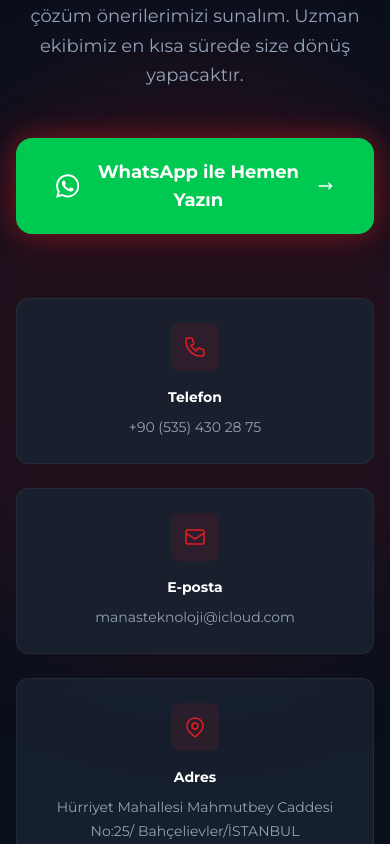
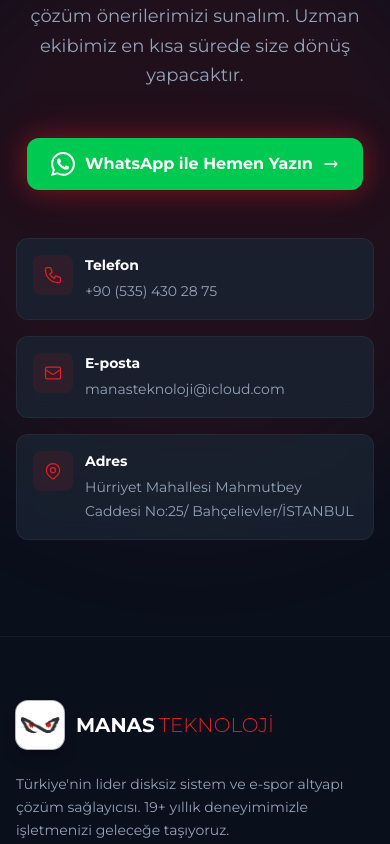
Before and after one commit to akifali9797/MANASTEKNOLOJI, a React (Vite) app: page / in a window 390 px wide. Shown: the part 6820-7664 px from the top of the page. Built offline with nearby package versions, Linux system fonts and the light colour scheme.

Commit message:
Compact contact cards on mobile

```diff
--- a/src/components/Contact.tsx
+++ b/src/components/Contact.tsx
@@ -21,57 +21,65 @@
         </p>
 
         {/* WhatsApp CTA */}
-        <div className="mb-16">
+        <div className="mb-12 sm:mb-16">
           <a
             href="https://wa.me/905354302875"
             target="_blank"
             rel="noopener noreferrer"
-            className="group relative inline-flex items-center gap-3 bg-green-500 hover:bg-green-600 text-white font-bold px-10 py-5 rounded-2xl transition-all duration-300 hover:shadow-2xl hover:shadow-green-500/30 hover:-translate-y-1 text-lg animate-glow"
+            className="group relative inline-flex items-center gap-2.5 bg-green-500 hover:bg-green-600 text-white font-bold px-6 py-3.5 sm:px-10 sm:py-5 rounded-xl sm:rounded-2xl transition-all duration-300 hover:shadow-2xl hover:shadow-green-500/30 hover:-translate-y-1 text-base sm:text-lg animate-glow"
           >
-            <svg className="w-7 h-7" fill="currentColor" viewBox="0 0 24 24">
+            <svg className="w-6 h-6 sm:w-7 sm:h-7" fill="currentColor" viewBox="0 0 24 24">
               <path d="M17.472 14.382c-.297-.149-1.758-.867-2.03-.967-.273-.099-.471-.148-.67.15-.197.297-.767.966-.94 1.164-.173.199-.347.223-.644.075-.297-.15-1.255-.463-2.39-1.475-.883-.788-1.48-1.761-1.653-2.059-.173-.297-.018-.458.13-.606.134-.133.298-.347.446-.52.149-.174.198-.298.298-.497.099-.198.05-.371-.025-.52-.075-.149-.669-1.612-.916-2.207-.242-.579-.487-.5-.669-.51-.173-.008-.371-.01-.57-.01-.198 0-.52.074-.792.372-.272.297-1.04 1.016-1.04 2.479 0 1.462 1.065 2.875 1.213 3.074.149.198 2.096 3.2 5.077 4.487.709.306 1.262.489 1.694.625.712.227 1.36.195 1.871.118.571-.085 1.758-.719 2.006-1.413.248-.694.248-1.289.173-1.413-.074-.124-.272-.198-.57-.347m-5.421 7.403h-.004a9.87 9.87 0 01-5.031-1.378l-.361-.214-3.741.982.998-3.648-.235-.374a9.86 9.86 0 01-1.51-5.26c.001-5.45 4.436-9.884 9.888-9.884 2.64 0 5.122 1.03 6.988 2.898a9.825 9.825 0 012.893 6.994c-.003 5.45-4.437 9.884-9.885 9.884m8.413-18.297A11.815 11.815 0 0012.05 0C5.495 0 .16 5.335.157 11.892c0 2.096.547 4.142 1.588 5.945L.057 24l6.305-1.654a11.882 11.882 0 005.683 1.448h.005c6.554 0 11.89-5.335 11.893-11.893a11.821 11.821 0 00-3.48-8.413z" />
             </svg>
             WhatsApp ile Hemen Yazın
-            <svg className="w-5 h-5 group-hover:translate-x-1 transition-transform" fill="none" viewBox="0 0 24 24" stroke="currentColor" strokeWidth={2}>
+            <svg className="w-4 h-4 sm:w-5 sm:h-5 group-hover:translate-x-1 transition-transform" fill="none" viewBox="0 0 24 24" stroke="currentColor" strokeWidth={2}>
               <path strokeLinecap="round" strokeLinejoin="round" d="M17 8l4 4m0 0l-4 4m4-4H3" />
             </svg>
           </a>
         </div>
 
         {/* Contact Info Cards */}
-        <div className="grid sm:grid-cols-3 gap-6">
+        <div className="grid gap-4 sm:grid-cols-3 sm:gap-6">
           {/* Phone */}
           <a
             href="tel:+905354302875"
             aria-label="Manas Teknoloji telefon numarasını ara"
-            className="glass-card block rounded-xl p-6 hover:border-brand-red/30 transition-all duration-300"
+            className="glass-card block rounded-xl p-4 sm:p-6 hover:border-brand-red/30 transition-all duration-300"
           >
-            <div className="w-12 h-12 bg-brand-red/10 rounded-lg flex items-center justify-center text-brand-red mx-auto mb-4">
-              <svg className="w-6 h-6" fill="none" viewBox="0 0 24 24" stroke="currentColor" strokeWidth={1.5}>
+            <div className="flex items-start gap-3 sm:block sm:text-center">
+              <div className="w-10 h-10 sm:w-12 sm:h-12 bg-brand-red/10 rounded-lg flex items-center justify-center text-brand-red flex-shrink-0 mx-0 sm:mx-auto mb-0 sm:mb-4">
+                <svg className="w-5 h-5 sm:w-6 sm:h-6" fill="none" viewBox="0 0 24 24" stroke="currentColor" strokeWidth={1.5}>
                   <path strokeLinecap="round" strokeLinejoin="round" d="M3 5a2 2 0 012-2h3.28a1 1 0 01.948.684l1.498 4.493a1 1 0 01-.502 1.21l-2.257 1.13a11.042 11.042 0 005.516 5.516l1.13-2.257a1 1 0 011.21-.502l4.493 1.498a1 1 0 01.684.949V19a2 2 0 01-2 2h-1C9.716 21 3 14.284 3 6V5z" />
                 </svg>
               </div>
-            <h3 className="text-white font-bold text-sm mb-2">Telefon</h3>
+              <div className="min-w-0 text-left sm:text-center">
+                <h3 className="text-white font-bold text-sm mb-1 sm:mb-2">Telefon</h3>
                 <span className="text-brand-gray text-sm hover:text-brand-red transition-colors">
                   +90 (535) 430 28 75
                 </span>
+              </div>
+            </div>
           </a>
 
           {/* Email */}
           <a
             href="mailto:manasteknoloji@icloud.com"
             aria-label="Manas Teknoloji'ye e-posta gonder"
-            className="glass-card block rounded-xl p-6 hover:border-brand-red/30 transition-all duration-300"
+            className="glass-card block rounded-xl p-4 sm:p-6 hover:border-brand-red/30 transition-all duration-300"
           >
-            <div className="w-12 h-12 bg-brand-red/10 rounded-lg flex items-center justify-center text-brand-red mx-auto mb-4">
-              <svg className="w-6 h-6" fill="none" viewBox="0 0 24 24" stroke="currentColor" strokeWidth={1.5}>
+            <div className="flex items-start gap-3 sm:block sm:text-center">
+              <div className="w-10 h-10 sm:w-12 sm:h-12 bg-brand-red/10 rounded-lg flex items-center justify-center text-brand-red flex-shrink-0 mx-0 sm:mx-auto mb-0 sm:mb-4">
+                <svg className="w-5 h-5 sm:w-6 sm:h-6" fill="none" viewBox="0 0 24 24" stroke="currentColor" strokeWidth={1.5}>
                   <path strokeLinecap="round" strokeLinejoin="round" d="M3 8l7.89 5.26a2 2 0 002.22 0L21 8M5 19h14a2 2 0 002-2V7a2 2 0 00-2-2H5a2 2 0 00-2 2v10a2 2 0 002 2z" />
                 </svg>
               </div>
-            <h3 className="text-white font-bold text-sm mb-2">E-posta</h3>
-            <span className="text-brand-gray text-sm hover:text-brand-red transition-colors">
+              <div className="min-w-0 text-left sm:text-center">
+                <h3 className="text-white font-bold text-sm mb-1 sm:mb-2">E-posta</h3>
+                <span className="text-brand-gray text-sm hover:text-brand-red transition-colors break-all sm:break-normal">
                   manasteknoloji@icloud.com
                 </span>
+              </div>
+            </div>
           </a>
 
           {/* Address */}
@@ -80,18 +88,22 @@
             target="_blank"
             rel="noopener noreferrer"
             aria-label="Manas Teknoloji adresini haritada ac"
-            className="glass-card block rounded-xl p-6 hover:border-brand-red/30 transition-all duration-300"
+            className="glass-card block rounded-xl p-4 sm:p-6 hover:border-brand-red/30 transition-all duration-300"
           >
-            <div className="w-12 h-12 bg-brand-red/10 rounded-lg flex items-center justify-center text-brand-red mx-auto mb-4">
-              <svg className="w-6 h-6" fill="none" viewBox="0 0 24 24" stroke="currentColor" strokeWidth={1.5}>
+            <div className="flex items-start gap-3 sm:block sm:text-center">
+              <div className="w-10 h-10 sm:w-12 sm:h-12 bg-brand-red/10 rounded-lg flex items-center justify-center text-brand-red flex-shrink-0 mx-0 sm:mx-auto mb-0 sm:mb-4">
+                <svg className="w-5 h-5 sm:w-6 sm:h-6" fill="none" viewBox="0 0 24 24" stroke="currentColor" strokeWidth={1.5}>
                   <path strokeLinecap="round" strokeLinejoin="round" d="M17.657 16.657L13.414 20.9a1.998 1.998 0 01-2.827 0l-4.244-4.243a8 8 0 1111.314 0z" />
                   <path strokeLinecap="round" strokeLinejoin="round" d="M15 11a3 3 0 11-6 0 3 3 0 016 0z" />
                 </svg>
               </div>
-            <h3 className="text-white font-bold text-sm mb-2">Adres</h3>
+              <div className="min-w-0 text-left sm:text-center">
+                <h3 className="text-white font-bold text-sm mb-1 sm:mb-2">Adres</h3>
                 <span className="text-brand-gray text-sm leading-relaxed">
                   Hürriyet Mahallesi Mahmutbey Caddesi No:25/ Bahçelievler/İSTANBUL
                 </span>
+              </div>
+            </div>
           </a>
         </div>
       </div>
```
Lines whose indentation alone changed are shown as unchanged.
